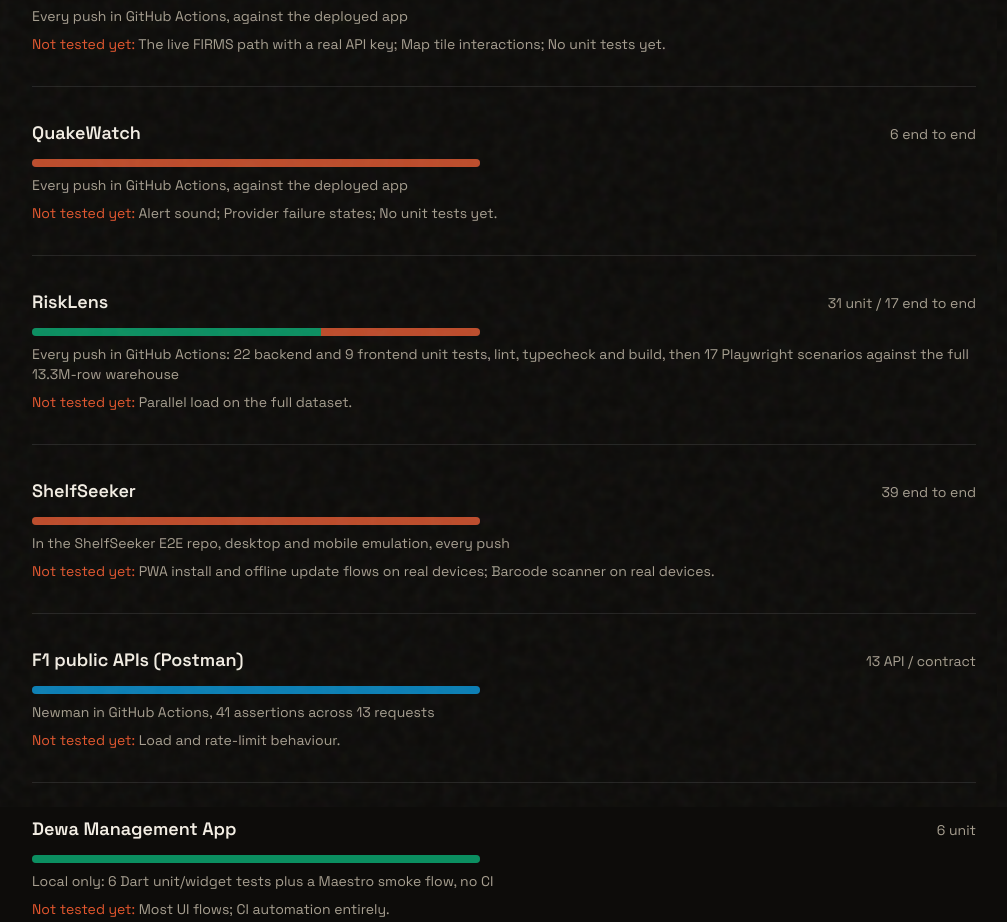
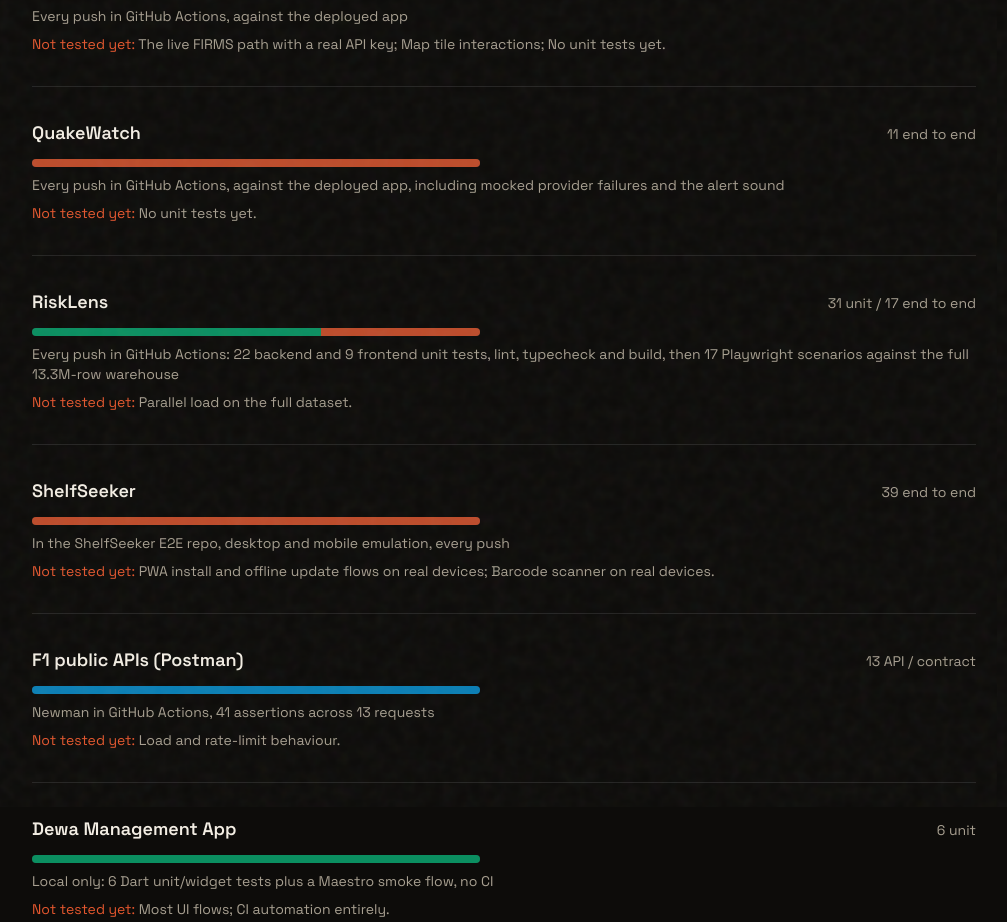
Before and after one commit to hyderoo/portfolio, a Next.js app: page /quality in a window 1280 px wide. Shown: the part 841-1763 px from the top of the page, without its empty margins (136-1143 px from the left). Built offline with nearby package versions, Linux system fonts and the light colour scheme.

Commit message:
Quality page: QuakeWatch e2e now 11, failure states and alert sound covered

```diff
--- a/src/app/quality/page.tsx
+++ b/src/app/quality/page.tsx
@@ -46,9 +46,9 @@
   },
   {
     name: "QuakeWatch",
-    layers: { e2e: 6 },
-    runs: "Every push in GitHub Actions, against the deployed app",
-    notTested: ["Alert sound", "Provider failure states", "No unit tests yet"],
+    layers: { e2e: 11 },
+    runs: "Every push in GitHub Actions, against the deployed app, including mocked provider failures and the alert sound",
+    notTested: ["No unit tests yet"],
   },
   {
     name: "RiskLens",
```
